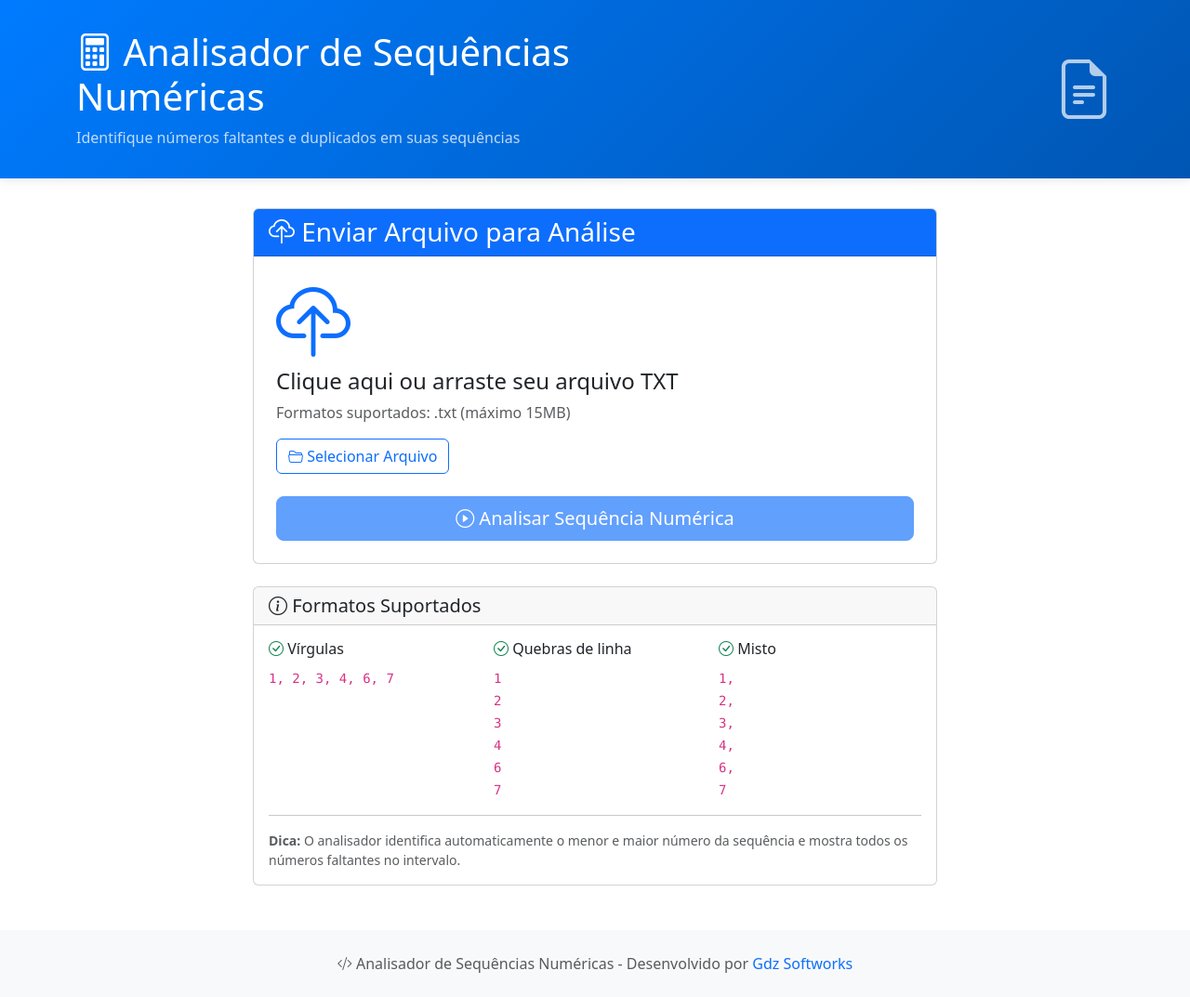
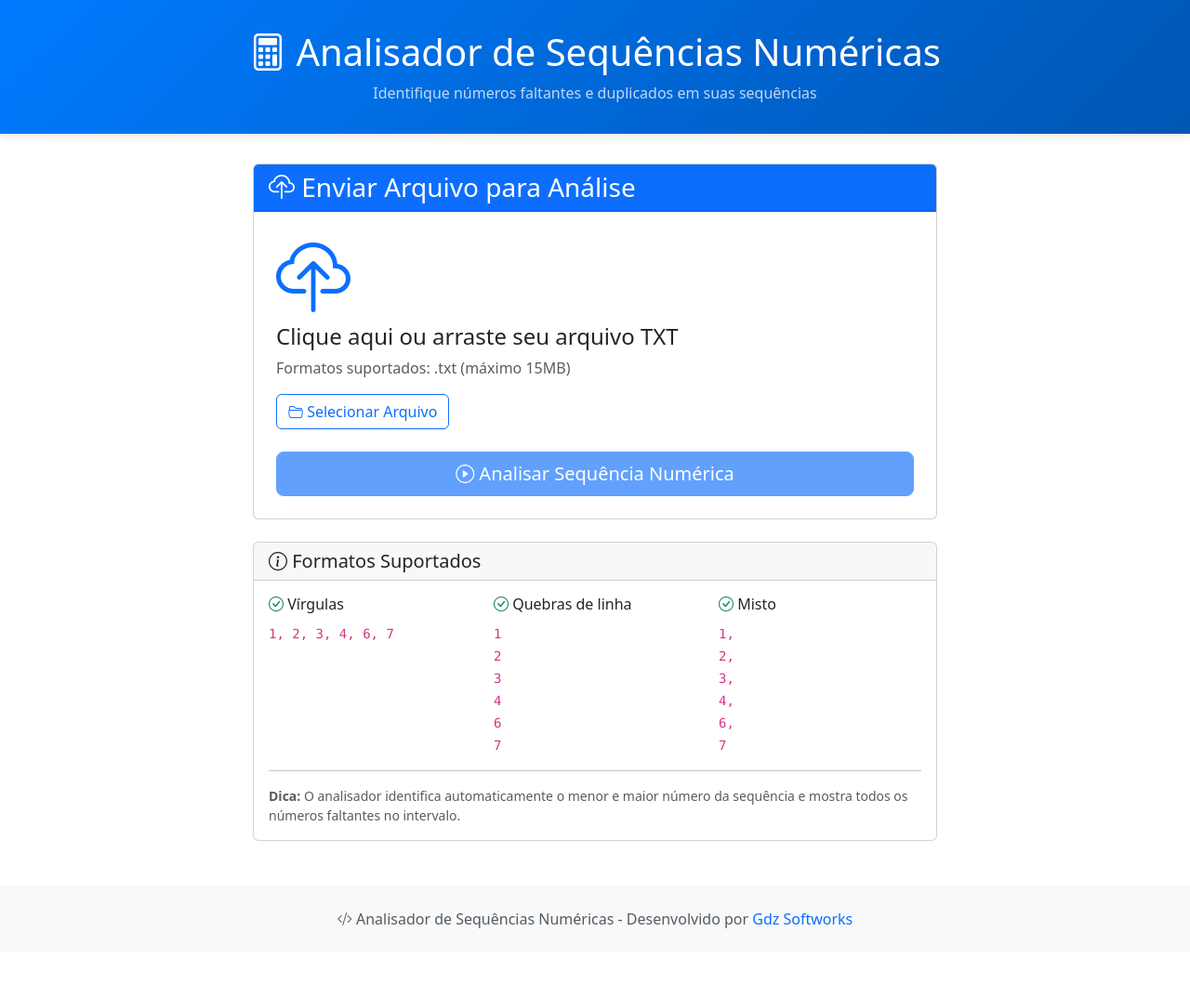
Before and after one commit to ricardogdz1/NotasFaltantes2, a Django app: page / in a window 1280 px wide. Shown: the whole page at 93% size. After the commit the page ends 999 px from the top, so only its background shows below. Run offline with Django 5.2, Linux system fonts and the light colour scheme.

Commit message:
Update base.html

```diff
--- a/analisador/templates/analisador/base.html
+++ b/analisador/templates/analisador/base.html
@@ -30,18 +30,16 @@
 </head>
 <body>
     <!-- Header -->
+    <!-- Header -->
 <div class="header">
     <div class="container">
-            <div class="row align-items-center">
-                <div class="col-md-8">
+        <div class="row justify-content-center">
+            <div class="col-12 text-center">
                 <h1 class="mb-0">
                     <i class="bi bi-calculator"></i>
                     Analisador de Sequências Numéricas
                 </h1>
                 <p class="mb-0 mt-2 opacity-75">Identifique números faltantes e duplicados em suas sequências</p>
-                </div>
-                <div class="col-md-4 text-end">
-                    <i class="bi bi-file-earmark-text" style="font-size: 4rem; opacity: 0.7;"></i>
             </div>
         </div>
     </div>
```
Lines whose indentation alone changed are shown as unchanged.
